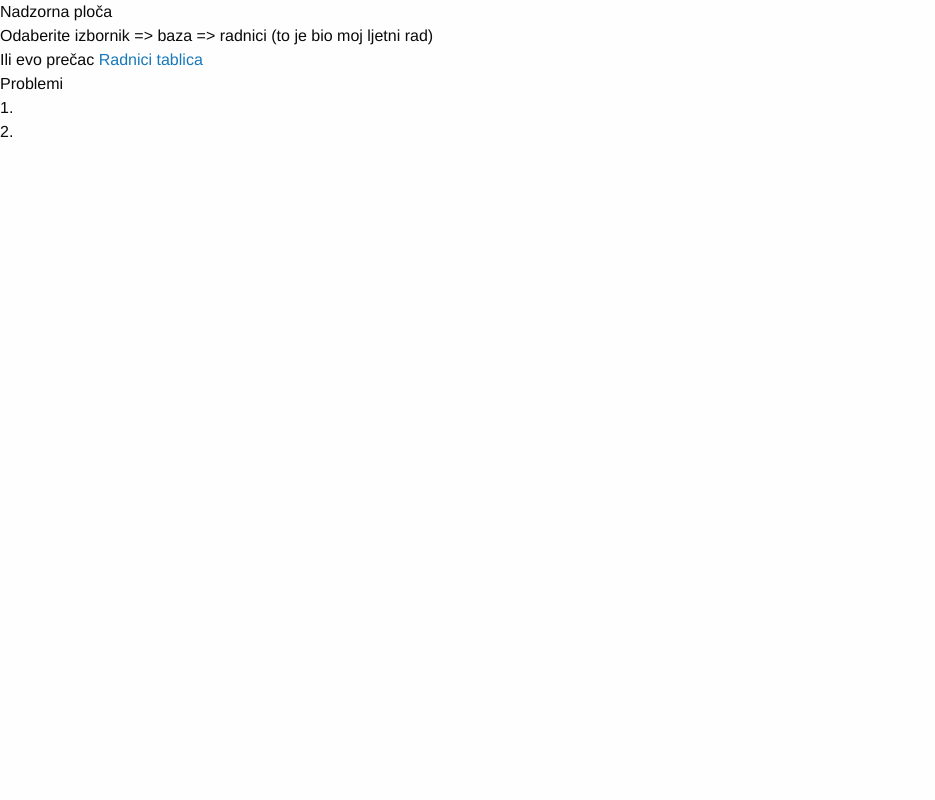
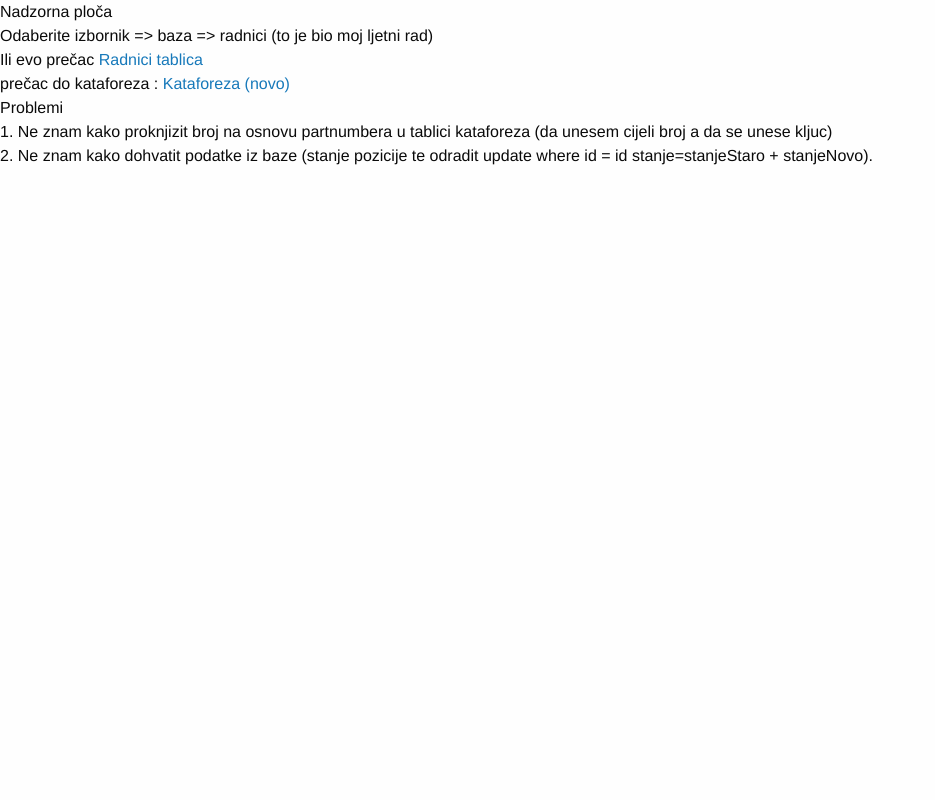
Before and after one commit to iivansic/zavrsnirad, a PHP site: template view/privatno/nadzornaploca.phtml in a window 1280 px wide. Shown: the whole page, without its empty margins (0-935 px from the left). Run offline with PHP 8.4, Linux system fonts and the light colour scheme; the template is opened without the code that fills it, so the values that code supplies are empty; some libraries are stand-ins or nearby versions.

Commit message:
update nadzorne ploce

```diff
--- a/view/privatno/nadzornaploca.phtml
+++ b/view/privatno/nadzornaploca.phtml
@@ -4,9 +4,11 @@ Odaberite izbornik => baza => radnici   (to je bio moj ljetni rad)
 <br>
 Ili evo prečac <a href="<?=APP::config('url') ?>radnik/index">Radnici tablica</a>
 <br>
+prečac do kataforeza : <a href="<?=APP::config('url') ?>kataforeza/index">Kataforeza (novo)</a>
+<br>
 Problemi
 <br>
-1.
+1. Ne znam kako proknjizit broj na osnovu partnumbera u tablici kataforeza (da unesem cijeli broj a da se unese kljuc)
 <br>
-2.
+2. Ne znam kako dohvatit podatke iz baze (stanje pozicije te odradit update where id = id stanje=stanjeStaro + stanjeNovo).
 <br>
```
